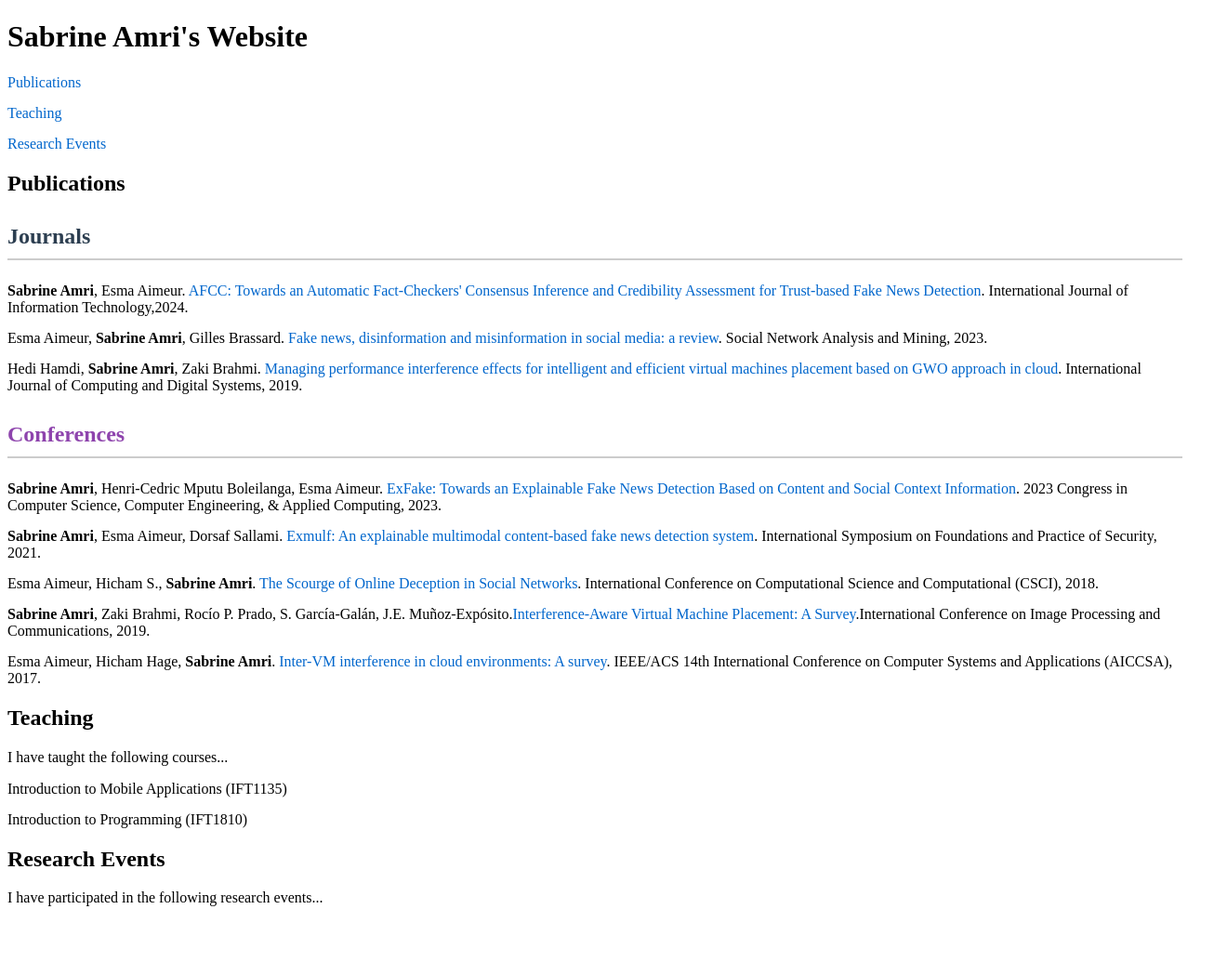
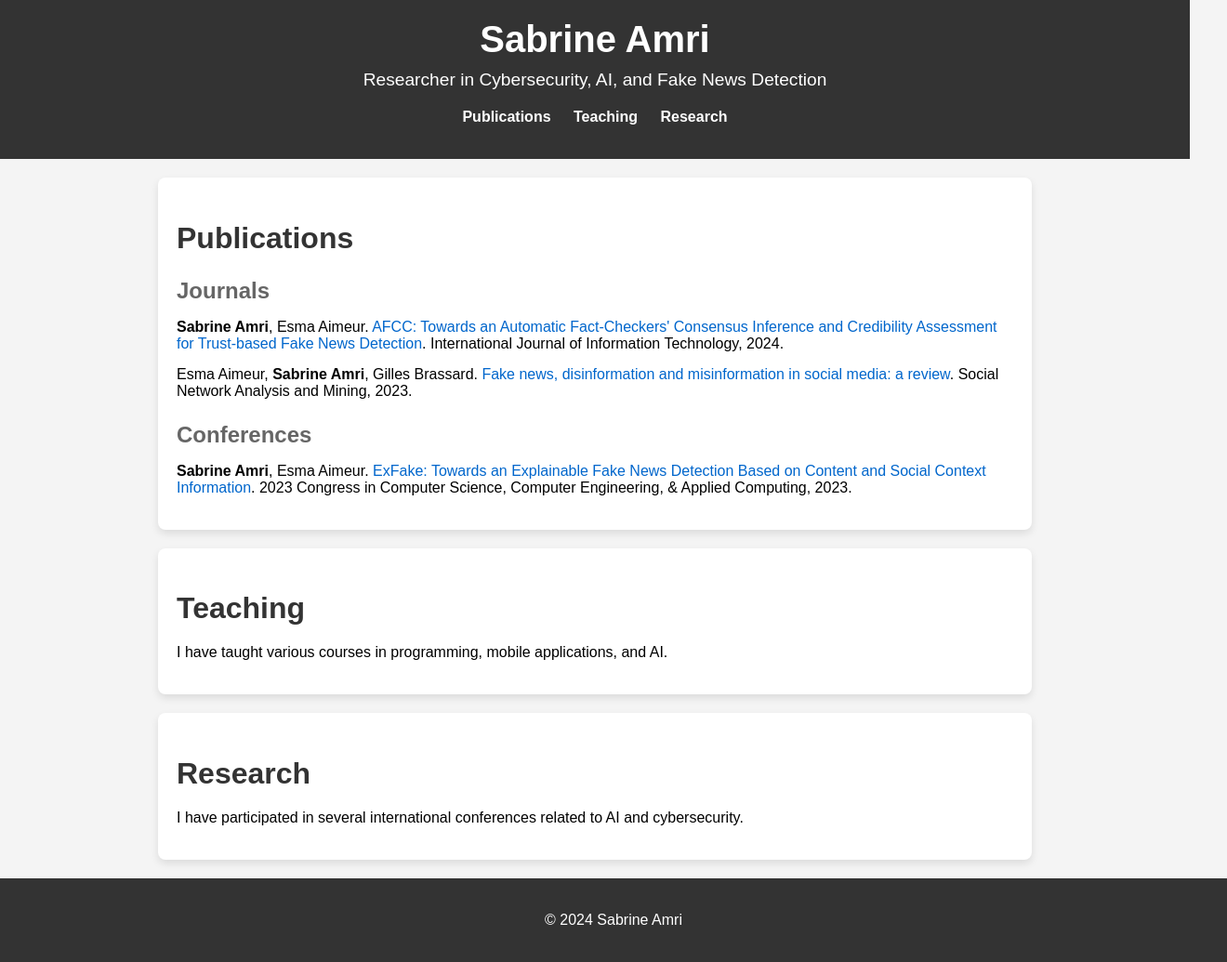
Before and after one commit to SabrineAmri/sabrineamri.github.io, a plain HTML site: page index.html in a window 1280 px wide. Shown: the whole page at 93% size, 1320 px wide, since content can reach past the window. Before the commit the page ends 991 px from the top, so only its background shows below. Drawn offline with Linux system fonts and the light colour scheme.

Commit message:
Update website template from basic to basic+

```diff
--- a/index.html
+++ b/index.html
@@ -3,62 +3,52 @@
 <head>
     <meta charset="UTF-8">
     <meta name="viewport" content="width=device-width, initial-scale=1.0">
-    <title>Sabrine Amri - Home</title>
+    <title>Sabrine Amri - Publications</title>
     <link rel="stylesheet" href="style.css">
 </head>
 <body>
     <header>
-        <h1>Sabrine Amri's Website</h1>
+        <div class="container">
+            <h1>Sabrine Amri</h1>
+            <p>Researcher in Cybersecurity, AI, and Fake News Detection</p>
             <nav>
                 <ul>
                     <li><a href="#publications">Publications</a></li>
                     <li><a href="#teaching">Teaching</a></li>
-                <li><a href="#research">Research Events</a></li>
+                    <li><a href="#research">Research</a></li>
                 </ul>
             </nav>
+        </div>
     </header>
 
     <main>
-        <section id="publications">
+        <section id="publications" class="content">
             <h2>Publications</h2>
-
-            <!-- Journals Section -->
             <h3>Journals</h3>
             <ul>
-                <li><strong>Sabrine Amri</strong>, Esma Aimeur. <a href="https://link.springer.com/article/10.1007/s41870-024-01956-1">AFCC: Towards an Automatic Fact-Checkers' Consensus Inference and Credibility Assessment for Trust-based Fake News Detection</a>. International Journal of Information Technology,2024.</li>
-                <li>Esma Aimeur, <strong>Sabrine Amri</strong>, Gilles Brassard. <a href="https://link.springer.com/article/10.1007/s13278-023-01028-5">Fake news, disinformation and misinformation in social media: a review</a>. Social Network Analysis and Mining, 2023.</li>
-                <li>Hedi Hamdi, <strong>Sabrine Amri</strong>, Zaki Brahmi. <a href="https://journal.uob.edu.bh/handle/123456789/3559">Managing performance interference effects for intelligent and efficient virtual machines placement based on GWO approach in cloud</a>. International Journal of Computing and Digital Systems, 2019.</li>
+                <li><strong>Sabrine Amri</strong>, Esma Aimeur. <a href="#">AFCC: Towards an Automatic Fact-Checkers' Consensus Inference and Credibility Assessment for Trust-based Fake News Detection</a>. International Journal of Information Technology, 2024.</li>
+                <li>Esma Aimeur, <strong>Sabrine Amri</strong>, Gilles Brassard. <a href="#">Fake news, disinformation and misinformation in social media: a review</a>. Social Network Analysis and Mining, 2023.</li>
             </ul>
 
-            <!-- Conferences Section -->
             <h3>Conferences</h3>
             <ul>
-                <li><strong>Sabrine Amri</strong>, Henri-Cedric Mputu Boleilanga, Esma Aimeur. <a href="https://ieeexplore.ieee.org/abstract/document/10487438">ExFake: Towards an Explainable Fake News Detection Based on Content and Social Context Information</a>. 2023 Congress in Computer Science, Computer Engineering, & Applied Computing, 2023.</li>
-                <li><strong>Sabrine Amri</strong>, Esma Aimeur, Dorsaf Sallami. <a href="https://link.springer.com/chapter/10.1007/978-3-031-08147-7_12">Exmulf: An explainable multimodal content-based fake news detection system</a>. International Symposium on Foundations and Practice of Security, 2021.</li>
-                <li>Esma Aimeur, Hicham S., <strong>Sabrine Amri</strong>. <a href="https://ieeexplore.ieee.org/abstract/document/8947862">The Scourge of Online Deception in Social Networks</a>. International Conference on Computational Science and Computational (CSCI), 2018.</li>
-                <li><strong>Sabrine Amri</strong>, Zaki Brahmi, Rocío P. Prado, S. García-Galán, J.E. Muñoz-Expósito.<a href="https://link.springer.com/chapter/10.1007/978-3-030-03658-4_28">Interference-Aware Virtual Machine Placement: A Survey</a>.International Conference on Image Processing and Communications, 2019.</li>
-                <li>Esma Aimeur, Hicham Hage, <strong>Sabrine Amri</strong>. <a href="https://ieeexplore.ieee.org/abstract/document/8308278">Inter-VM interference in cloud environments: A survey</a>. IEEE/ACS 14th International Conference on Computer Systems and Applications (AICCSA), 2017.</li>
-
+                <li><strong>Sabrine Amri</strong>, Esma Aimeur. <a href="#">ExFake: Towards an Explainable Fake News Detection Based on Content and Social Context Information</a>. 2023 Congress in Computer Science, Computer Engineering, & Applied Computing, 2023.</li>
             </ul>
         </section>
 
-        <!-- Teaching Section -->
-        <section id="teaching">
+        <section id="teaching" class="content">
             <h2>Teaching</h2>
-            <p>I have taught the following courses...</p>
-            <ul>
-                <li>Introduction to Mobile Applications (IFT1135)</li>
-                <li>Introduction to Programming (IFT1810)</li>
-                <!-- Add more teaching experience here -->
-            </ul>
+            <p>I have taught various courses in programming, mobile applications, and AI.</p>
         </section>
 
-        <!-- Research Events Section -->
-        <section id="research">
-            <h2>Research Events</h2>
-            <p>I have participated in the following research events...</p>
-            <!-- Add research events here -->
+        <section id="research" class="content">
+            <h2>Research</h2>
+            <p>I have participated in several international conferences related to AI and cybersecurity.</p>
         </section>
     </main>
+
+    <footer>
+        <p>&copy; 2024 Sabrine Amri</p>
+    </footer>
 </body>
 </html>
--- /dev/null
+++ b/oldstyle.css
@@ -0,0 +1,36 @@
+/* General Section Styling */
+h3 {
+    color: #333;
+    margin-top: 30px;
+    font-size: 1.5em;
+    border-bottom: 2px solid #ccc;
+    padding-bottom: 10px;
+}
+
+ul {
+    list-style: none;
+    padding: 0;
+}
+
+ul li {
+    margin: 15px 0;
+}
+
+ul li a {
+    color: #0066cc;
+    text-decoration: none;
+}
+
+ul li a:hover {
+    text-decoration: underline;
+}
+
+/* Style for Journals Section */
+#publications h3:first-of-type {
+    color: #2c3e50;
+}
+
+/* Style for Conferences Section */
+#publications h3:nth-of-type(2) {
+    color: #8e44ad;
+}
--- a/style.css
+++ b/style.css
@@ -1,14 +1,72 @@
-/* General Section Styling */
+/* General Styles */
+body {
+    font-family: 'Arial', sans-serif;
+    margin: 0;
+    padding: 0;
+    background-color: #f4f4f4;
+}
+
+header {
+    background-color: #333;
+    color: white;
+    padding: 20px 0;
+    text-align: center;
+}
+
+header h1 {
+    margin: 0;
+    font-size: 2.5em;
+}
+
+header p {
+    font-size: 1.2em;
+    margin: 10px 0 20px;
+}
+
+nav ul {
+    list-style: none;
+    padding: 0;
+}
+
+nav ul li {
+    display: inline;
+    margin: 0 10px;
+}
+
+nav ul li a {
+    color: white;
+    text-decoration: none;
+    font-weight: bold;
+}
+
+nav ul li a:hover {
+    text-decoration: underline;
+}
+
+/* Main content styles */
+.content {
+    max-width: 900px;
+    margin: 20px auto;
+    padding: 20px;
+    background-color: white;
+    border-radius: 8px;
+    box-shadow: 0px 4px 8px rgba(0, 0, 0, 0.1);
+}
+
+h2 {
+    color: #333;
+    font-size: 2em;
+    margin-bottom: 20px;
+}
+
 h3 {
-    color: #333;
-    margin-top: 30px;
+    color: #666;
     font-size: 1.5em;
-    border-bottom: 2px solid #ccc;
-    padding-bottom: 10px;
+    margin-bottom: 15px;
 }
 
 ul {
-    list-style: none;
+    list-style-type: none;
     padding: 0;
 }
 
@@ -25,12 +83,12 @@ ul li a:hover {
     text-decoration: underline;
 }
 
-/* Style for Journals Section */
-#publications h3:first-of-type {
-    color: #2c3e50;
+footer {
+    text-align: center;
+    padding: 20px;
+    background-color: #333;
+    color: white;
+    position: relative;
+    bottom: 0;
+    width: 100%;
 }
-
-/* Style for Conferences Section */
-#publications h3:nth-of-type(2) {
-    color: #8e44ad;
-}
```
Also changed, not shown: oldindex.html (added, +64 -0 lines). Lines whose indentation alone changed are shown as unchanged.
